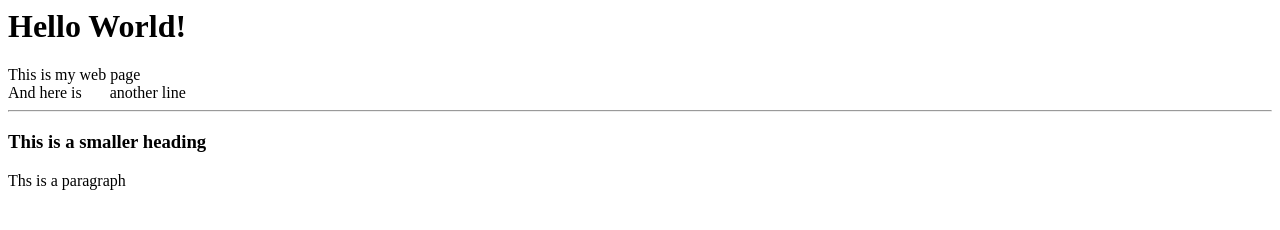
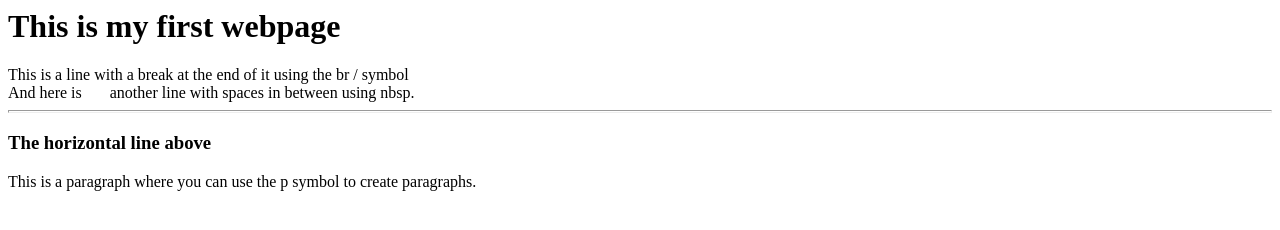
Before and after one commit to seungyoonFW/demo, a plain HTML site: page index.html in a window 1280 px wide. Drawn offline with Linux system fonts and the light colour scheme.

Commit message:
Update index.html

```diff
--- a/index.html
+++ b/index.html
@@ -1,13 +1,13 @@
 <html>
 <head>
-  <title>My Demo Page</title>
+  <title>Assignment 1</title>
 </head>
 <body>
-  <h1>Hello World!</h1>
-  This is my web page <br />
-  And here is &nbsp;&nbsp;&nbsp;&nbsp;&nbsp;       another line
-  <hr size='2' />
-  <h3>This is a smaller heading</h3>
-  <p> Ths is a paragraph</p>
+  <h1>This is my first webpage</h1>
+  This is a line with a break at the end of it using the br / symbol <br />
+  And here is &nbsp;&nbsp;&nbsp;&nbsp;&nbsp; another line with spaces in between using nbsp.
+  <hr size='3' />
+  <h3>The horizontal line above </h3>
+  <p>This is a paragraph where you can use the p symbol to create paragraphs. </p>
 </body>
 </html>
```
